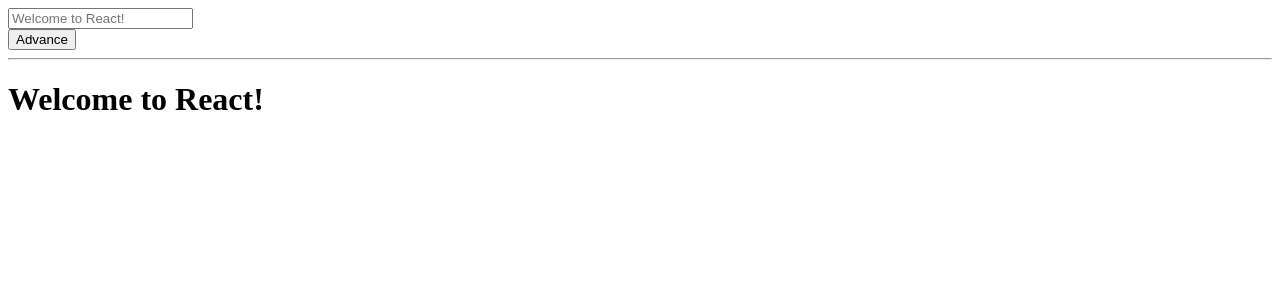
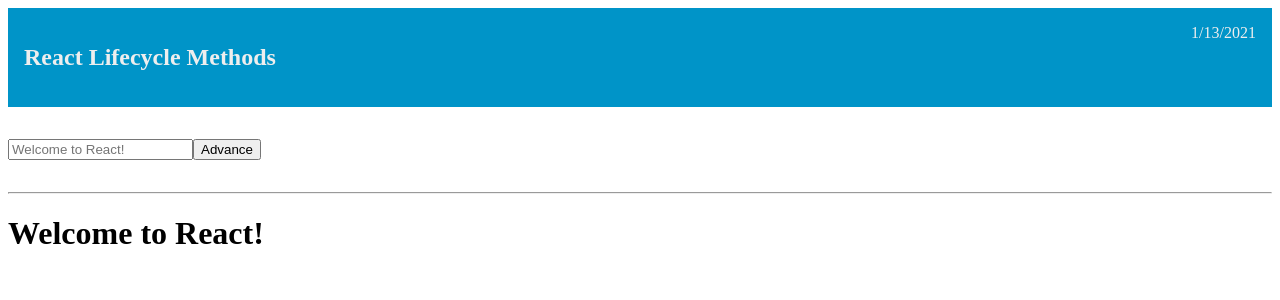
Before and after one commit to thelastjet/react_lifecycle_methods, a React (Create React App) app: page / in a window 1280 px wide. Shown: the top 300 px of the page. Built offline with nearby package versions, Linux system fonts and the light colour scheme.

Commit message:
Added solutions to Answer branch

```diff
--- a/public/index.html
+++ b/public/index.html
@@ -24,7 +24,7 @@
       work correctly both with client-side routing and a non-root public URL.
       Learn how to configure a non-root public URL by running `npm run build`.
     -->
-    <title>React App</title>
+    <title>React: Lifecycle Methods</title>
   </head>
   <body>
     <noscript>You need to enable JavaScript to run this app.</noscript>
--- a/src/App.jsx
+++ b/src/App.jsx
@@ -1,4 +1,5 @@
 import React, { Component } from "react";
+import Navbar from "./components/Navbar";
 
 class App extends Component {
   constructor(props) {
@@ -7,6 +8,7 @@ class App extends Component {
     this.state = {
       text: "Welcome to React!",
       hasLoaded: false,
+      today: new Date(),
     };
     this.handleInput = this.handleInput.bind(this);
     this.handleClick = this.handleClick.bind(this);
@@ -21,7 +23,7 @@ class App extends Component {
 
   handleClick() {
     this.setState({
-      hasLoaded: true,
+      hasLoaded: this.state.hasLoaded ? false : true,
     });
   }
 
@@ -32,8 +34,7 @@ class App extends Component {
     });
   }
 
-  componentDidUpdate(prevProps, prevState) {
-    console.log("App - Update (prevProps)", prevProps);
+  componentDidUpdate(prevState) {
     console.log("App - Update (prevState)", prevState);
   }
 
@@ -45,31 +46,25 @@ class App extends Component {
     if (this.state.hasLoaded) {
       console.log("App - Render (has Loaded)");
       return (
-        <div>
-          <div>
-            <input
-              placeholder={this.state.text}
-              onChange={this.handleInput}
-            ></input>
-          </div>
-          <div>
+        <main>
+          <Navbar today={this.state.today} />
+          <div style={{ margin: "2rem 0" }}>
+            <input placeholder={this.state.text} onChange={this.handleInput} />
             <button onClick={this.handleClick}>Advance</button>
           </div>
+          <hr />
           <div>
-            <hr></hr>
-            <h1>
-              {this.props.value} {this.state.text}
-            </h1>
+            <h1>{this.state.text}</h1>
           </div>
-        </div>
+        </main>
       );
     } else {
       console.log("App - Render (has not loaded)");
       return (
-        <div>
+        <main>
           <h1>Loading...</h1>
           <button onClick={this.handleClick}>Load Page</button>
-        </div>
+        </main>
       );
     }
   }
--- a/src/components/Navbar.jsx
+++ b/src/components/Navbar.jsx
@@ -3,8 +3,17 @@ import * as React from "react";
 const Navbar = (props) => {
   console.log("Navbar - Rendered");
   return (
-    <nav style={{ backgroundColor: "#0094C8", color: "#eee", padding: "1rem" }}>
-      <span>React Lifecycle Methods</span>
+    <nav
+      style={{
+        backgroundColor: "#0094C8",
+        color: "#eee",
+        padding: "1rem",
+        display: "flex",
+        justifyContent: "space-between",
+      }}
+    >
+      <h2>React Lifecycle Methods</h2>
+      <span>{props.today.toLocaleDateString()}</span>
     </nav>
   );
 };
```
Also changed, not shown: src/components/Counter.jsx (deleted, +0 -34 lines), 2 other files (tests, documents, lock files or other folders).
